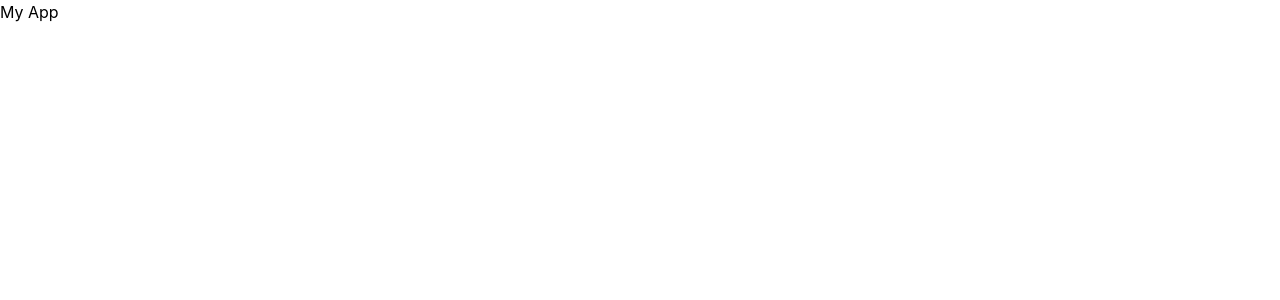
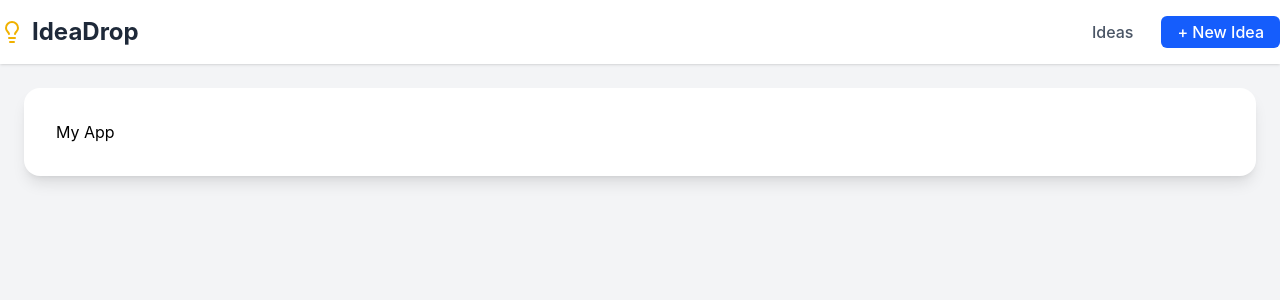
Before and after one commit to ToddMarino/idea-drop-ui, a React (Vite) app: page / in a window 1280 px wide. Shown: the top 300 px of the page. Built offline with nearby package versions, Linux system fonts and the light colour scheme.

Commit message:
Header and Main Layout

```diff
--- /dev/null
+++ b/src/components/Header.tsx
@@ -0,0 +1,35 @@
+import { Link } from '@tanstack/react-router';
+import { Lightbulb } from 'lucide-react';
+
+const Header = () => {
+  return (
+    <header className='bg-white shadow'>
+      <div className='container mx-auto mp-6 py-4 flex justify-between items-center'>
+        <div className='flex items-center space-x-2 text-gray-800'>
+          <Link to='/' className='flex items-center space-x-2 text-gray-800'>
+            <Lightbulb className='w-6 h-6 text-yellow-500' />
+            <h1 className='text-2xl font-bold'>IdeaDrop</h1>
+          </Link>
+        </div>
+
+        {/* navigation */}
+        <nav className='flex items-center space-x-4'>
+          <Link
+            to='/ideas'
+            className='text-gray-600 hover:text-gray-900 font-medium transition px-3 py-2 leading-none'
+          >
+            Ideas
+          </Link>
+          <Link
+            to='/ideas/new'
+            className='bg-blue-600 hover:bg-blue-700 text-white  font-medium transition px-4 py-2 rounded-md leading-none'
+          >
+            + New Idea
+          </Link>
+        </nav>
+      </div>
+    </header>
+  );
+};
+
+export default Header;
--- a/src/routes/__root.tsx
+++ b/src/routes/__root.tsx
@@ -6,6 +6,7 @@
 import { TanStackRouterDevtoolsPanel } from '@tanstack/react-router-devtools';
 import { TanStackDevtools } from '@tanstack/react-devtools';
 import { QueryClient } from '@tanstack/react-query';
+import Header from '@/components/Header';
 
 type RouterContext = {
   queryClient: QueryClient;
@@ -24,10 +25,19 @@
       },
     ],
   }),
-  component: () => (
-    <>
+  component: RootLayout,
+});
+
+function RootLayout() {
+  return (
+    <div className='min-h-screen bg-gray-100 flex flex-col'>
       <HeadContent />
-      <Outlet />
+      <Header />
+      <main className='flex justify-center p-6'>
+        <div className='w-full max-4xl bg-white rounded-2xl shadow-lg p-8'>
+          <Outlet />
+        </div>
+      </main>
       <TanStackDevtools
         config={{
           position: 'bottom-right',
@@ -39,6 +49,6 @@
           },
         ]}
       />
-    </>
-  ),
-});
+    </div>
+  );
+}
```
